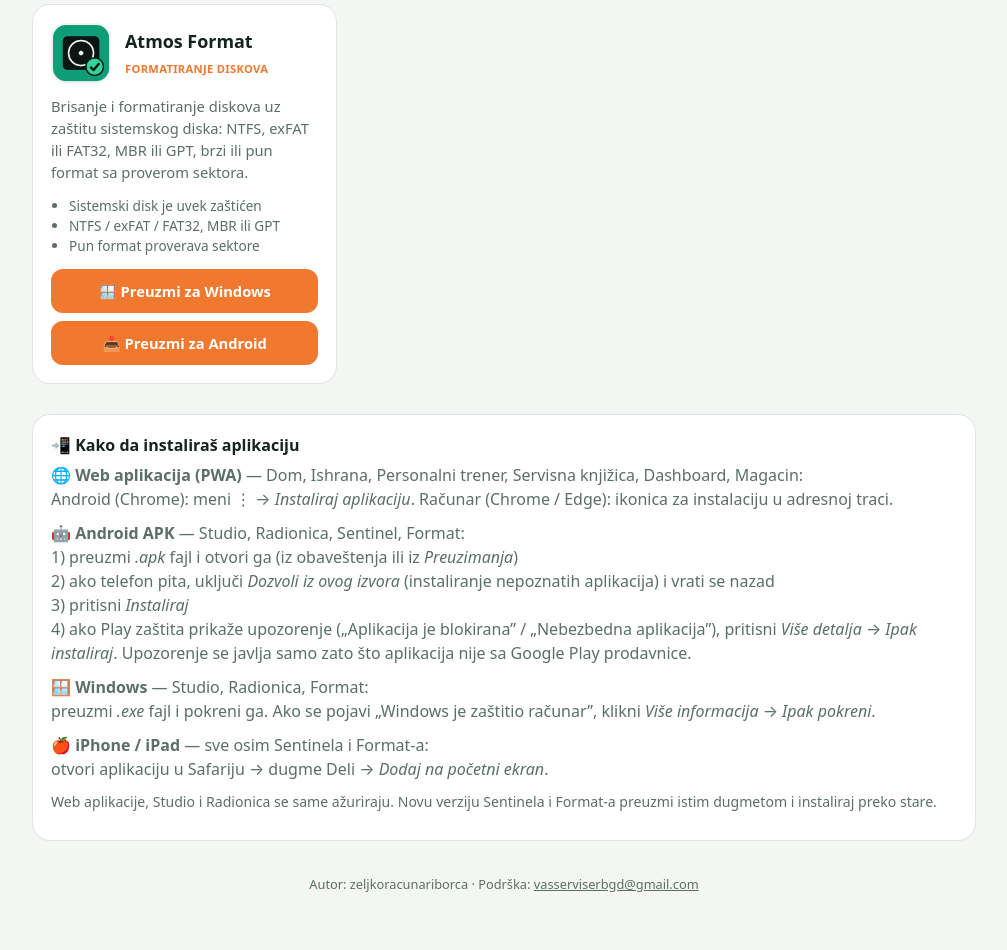
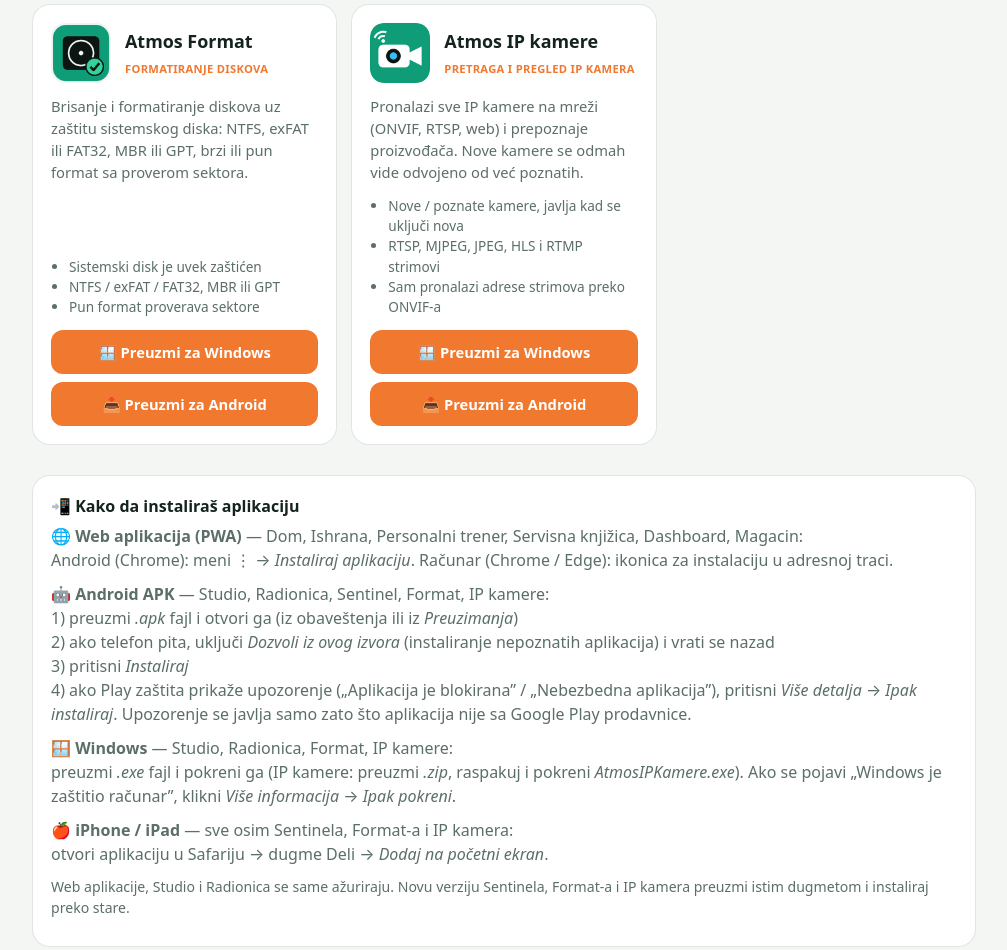
Before and after one commit to gembirdt-bit/atmosaplikacije, a plain HTML site: page index.html in a window 1280 px wide. Shown: the part 1307-2257 px from the top of the page, without its empty margins (136-1143 px from the left). Drawn offline with Linux system fonts and the light colour scheme.

Commit message:
Dodata Atmos IP kamere

```diff
--- a/index.html
+++ b/index.html
@@ -4,7 +4,7 @@
 <meta charset="utf-8">
 <meta name="viewport" content="width=device-width,initial-scale=1,viewport-fit=cover">
 <title>Atmos aplikacije</title>
-<meta name="description" content="Besplatne Atmos aplikacije: Atmos Dom, Atmos Ishrana, Atmos Personalni trener, Atmos Auto — servisna knjižica, Atmos Dashboard, Atmos Studio, Atmos Radionica, Atmos Sentinel, Atmos Format i Atmos Magacin.">
+<meta name="description" content="Besplatne Atmos aplikacije: Atmos Dom, Atmos Ishrana, Atmos Personalni trener, Atmos Auto — servisna knjižica, Atmos Dashboard, Atmos Studio, Atmos Radionica, Atmos Sentinel, Atmos Format, Atmos IP kamere i Atmos Magacin.">
 <meta name="theme-color" content="#0c1512">
 <link rel="icon" href="ikone/atmos-dashboard.png">
 <meta property="og:title" content="Atmos aplikacije">
@@ -55,16 +55,16 @@ footer a{color:var(--muted)}
   <h3>📲 Kako da instaliraš aplikaciju</h3>
   <p><b>🌐 Web aplikacija (PWA)</b> — Dom, Ishrana, Personalni trener, Servisna knjižica, Dashboard, Magacin:<br>
   Android (Chrome): meni ⋮ → <i>Instaliraj aplikaciju</i>. Računar (Chrome / Edge): ikonica za instalaciju u adresnoj traci.</p>
-  <p><b>🤖 Android APK</b> — Studio, Radionica, Sentinel, Format:<br>
+  <p><b>🤖 Android APK</b> — Studio, Radionica, Sentinel, Format, IP kamere:<br>
   1) preuzmi <i>.apk</i> fajl i otvori ga (iz obaveštenja ili iz <i>Preuzimanja</i>)<br>
   2) ako telefon pita, uključi <i>Dozvoli iz ovog izvora</i> (instaliranje nepoznatih aplikacija) i vrati se nazad<br>
   3) pritisni <i>Instaliraj</i><br>
   4) ako Play zaštita prikaže upozorenje („Aplikacija je blokirana” / „Nebezbedna aplikacija”), pritisni <i>Više detalja</i> → <i>Ipak instaliraj</i>. Upozorenje se javlja samo zato što aplikacija nije sa Google Play prodavnice.</p>
-  <p><b>🪟 Windows</b> — Studio, Radionica, Format:<br>
-  preuzmi <i>.exe</i> fajl i pokreni ga. Ako se pojavi „Windows je zaštitio računar”, klikni <i>Više informacija</i> → <i>Ipak pokreni</i>.</p>
-  <p><b>🍎 iPhone / iPad</b> — sve osim Sentinela i Format-a:<br>
+  <p><b>🪟 Windows</b> — Studio, Radionica, Format, IP kamere:<br>
+  preuzmi <i>.exe</i> fajl i pokreni ga (IP kamere: preuzmi <i>.zip</i>, raspakuj i pokreni <i>AtmosIPKamere.exe</i>). Ako se pojavi „Windows je zaštitio računar”, klikni <i>Više informacija</i> → <i>Ipak pokreni</i>.</p>
+  <p><b>🍎 iPhone / iPad</b> — sve osim Sentinela, Format-a i IP kamera:<br>
   otvori aplikaciju u Safariju → dugme Deli → <i>Dodaj na početni ekran</i>.</p>
-  <p class="how">Web aplikacije, Studio i Radionica se same ažuriraju. Novu verziju Sentinela i Format-a preuzmi istim dugmetom i instaliraj preko stare.</p>
+  <p class="how">Web aplikacije, Studio i Radionica se same ažuriraju. Novu verziju Sentinela, Format-a i IP kamera preuzmi istim dugmetom i instaliraj preko stare.</p>
 </section>
 
 <footer>
@@ -104,7 +104,11 @@ const APPS=[
   {n:'Atmos Format',t:'Formatiranje diskova',i:'atmos-format',u:'https://github.com/gembirdt-bit/atmos-format/releases/latest/download/AtmosFormat.exe',btn:'🪟 Preuzmi za Windows',
    u2:'https://github.com/gembirdt-bit/atmos-format/releases/latest/download/AtmosFormat.apk',btn2:'📥 Preuzmi za Android',
    d:'Brisanje i formatiranje diskova uz zaštitu sistemskog diska: NTFS, exFAT ili FAT32, MBR ili GPT, brzi ili pun format sa proverom sektora.',
-   f:['Sistemski disk je uvek zaštićen','NTFS / exFAT / FAT32, MBR ili GPT','Pun format proverava sektore']}
+   f:['Sistemski disk je uvek zaštićen','NTFS / exFAT / FAT32, MBR ili GPT','Pun format proverava sektore']},
+  {n:'Atmos IP kamere',t:'Pretraga i pregled IP kamera',i:'atmos-ipkamere',u:'https://github.com/gembirdt-bit/Atmos-ipkamere/releases/latest/download/AtmosIPKamere-Windows.zip',btn:'🪟 Preuzmi za Windows',
+   u2:'https://github.com/gembirdt-bit/Atmos-ipkamere/releases/latest/download/AtmosIPKamere.apk',btn2:'📥 Preuzmi za Android',
+   d:'Pronalazi sve IP kamere na mreži (ONVIF, RTSP, web) i prepoznaje proizvođača. Nove kamere se odmah vide odvojeno od već poznatih.',
+   f:['Nove / poznate kamere, javlja kad se uključi nova','RTSP, MJPEG, JPEG, HLS i RTMP strimovi','Sam pronalazi adrese strimova preko ONVIF-a']}
 ];
 const esc=s=>String(s).replace(/[&<>"]/g,c=>({'&':'&amp;','<':'&lt;','>':'&gt;','"':'&quot;'}[c]));
 document.getElementById('apps').innerHTML=APPS.map(a=>`<article class="app">
```
Also changed, not shown: ikone/atmos-ipkamere.png (added), 1 other file.
